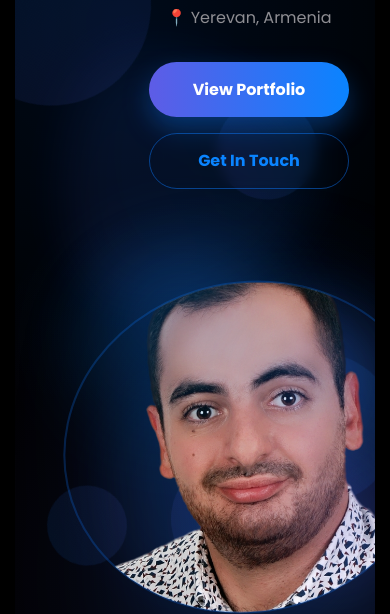
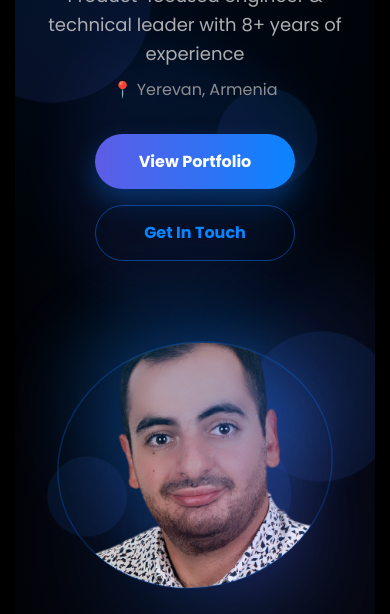
Before and after one commit to sahvar/sahak-vardanyan.me, a plain HTML site: page index.html in a window 390 px wide. Shown: the part 230-844 px from the top of the page. Drawn offline with Linux system fonts and the light colour scheme; animation ran at ten frames a second.

Commit message:
Responsive fixes: hero portrait sizing, prevent horizontal overflow

```diff
--- a/styles.css
+++ b/styles.css
@@ -240,6 +240,7 @@ body {
     -webkit-font-smoothing: antialiased;
     -moz-osx-font-smoothing: grayscale;
     transition: background-color var(--transition-normal), color var(--transition-normal);
+    overflow-x: hidden;
 }
 
 /* Lock scroll while loading */
@@ -1318,7 +1319,7 @@ p {
 
 .hero-visual {
     position: relative;
-    height: 520px;
+    height: auto;
     display: flex;
     align-items: center;
     justify-content: center;
@@ -1347,7 +1348,9 @@ p {
 .hero-portrait {
     position: relative;
     width: 420px;
-    height: 420px;
+    height: auto;
+    aspect-ratio: 1 / 1;
+    max-width: 100%;
 }
 
 .hero-portrait-img,
@@ -2496,6 +2499,16 @@ section {
         height: auto;
         flex-direction: column;
     }
+    .hero-portrait {
+        width: min(80vw, 360px);
+        aspect-ratio: 1 / 1;
+        margin: 0 auto;
+    }
+    .hero-portrait-svg {
+        width: 100%;
+        height: auto;
+        display: block;
+    }
 
     .section-title {
         font-size: var(--font-size-3xl);
```
